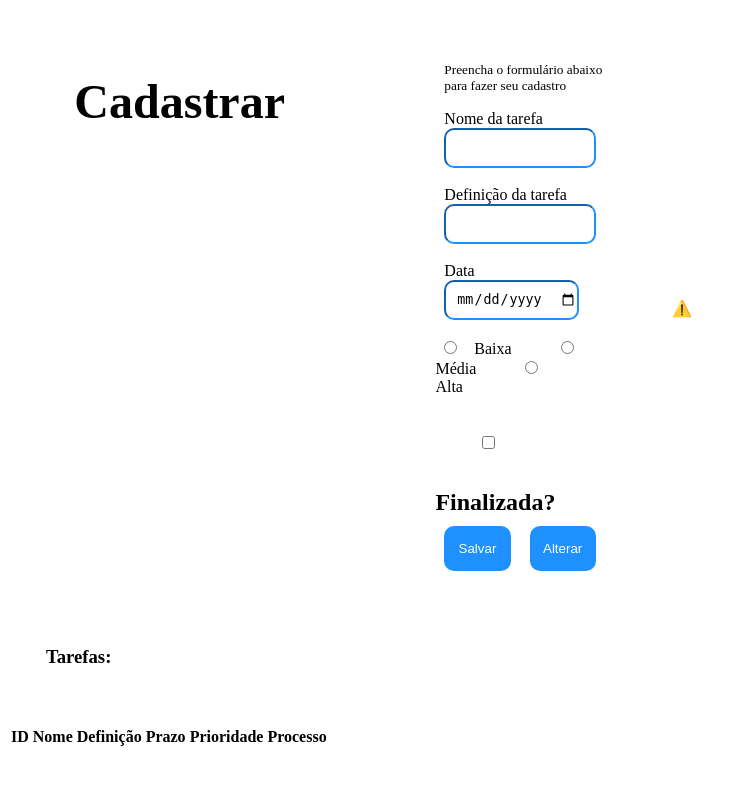
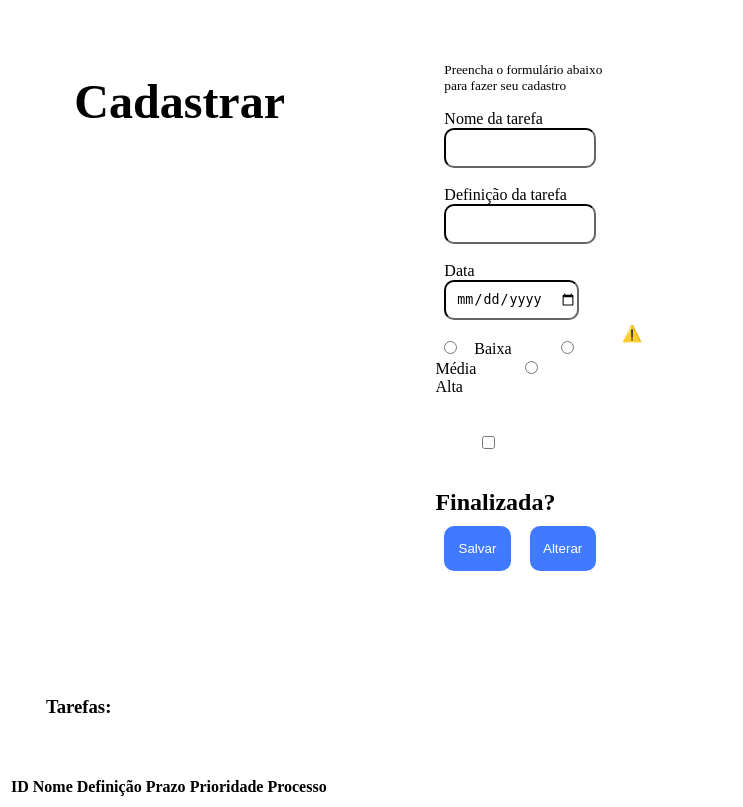
Before and after one commit to LuisLenzi/tasks, a PHP site: template App/views/index/index.phtml in a window 1280 px wide; the page is wider, and only the part inside the window is pictured. Shown: that part, without its empty margins (0-743 px from the left). Before the commit the page ends 746 px from the top of that part, so only its background shows below. Run offline with PHP 8.4, Linux system fonts and the light colour scheme; the template is opened without the code that fills it, so the values that code supplies are empty.

Commit message:
Incrementando Front-End

```diff
--- a/App/views/index/index.phtml
+++ b/App/views/index/index.phtml
@@ -24,7 +24,7 @@
 		height: 40px;
 		margin-left: 10%;
 		outline: 0;
-		border-color: #1E90FF;
+		border-color: #111111;
 	}
 
 	#nome .Nome:hover {
@@ -50,7 +50,7 @@
 		height: 40px;
 		padding-left: 10px;
 		outline: 0;
-		border-color: #1E90FF;
+		border-color: #111111;
 	}
 
 	#nome .Data {
@@ -60,7 +60,7 @@
 		height: 40px;
 		padding-left: 10px;
 		outline: 0;
-		border-color: #1E90FF;
+		border-color: #111111;
 	}
 
 	#nome .PrioridadeLow {
@@ -108,7 +108,7 @@
 
 	#nome .save-button {
 		float: left;
-		background-color: #1E90FF;
+		background-color: #407AFF;
 		color: white;
 		width: 35%;
 		height: 45px;
@@ -129,7 +129,7 @@
 
 	#nome .update-button {
 		float: right;
-		background-color: #1E90FF;
+		background-color: #407AFF;
 		color: white;
 		width: 35%;
 		margin-right: 10%;
@@ -158,8 +158,8 @@
 
 <section>
 	<div class="animation">
-		<script class="animation" src="https://unpkg.com/@lottiefiles/lottie-player@latest/dist/lottie-player.js"></script>
-		<lottie-player class="animation" src="https://assets7.lottiefiles.com/packages/lf20_5buYwf.json" background="transparent" speed="1" style="width: 600px; height: 600px;" loop autoplay></lottie-player>
+		<script src="https://unpkg.com/@lottiefiles/lottie-player@latest/dist/lottie-player.js"></script>
+		<lottie-player src="https://assets6.lottiefiles.com/packages/lf20_xRmNN8.json" background="transparent" speed="1" style="width: 650px; height: 650px;" loop autoplay></lottie-player>
 	</div>
 	<div class="card">
 		<div class="card-header">
--- a/App/views/layout.phtml
+++ b/App/views/layout.phtml
@@ -15,10 +15,17 @@
 		font-family: 'Montserrat', sans-serif;
 	}
 
-	.navbar-brand {
+	.navbar {
 		position: center;
-		margin-top: 0.4%;
 		margin-bottom: 0.4%;
+		padding: 2%;
+		background-color: #407AFF;
+		color: white;
+		font: 700 1.5rem Montserrat;
+	}
+
+	.navbar .text{
+		color: white;
 	}
 
 	.alert {
@@ -29,8 +36,8 @@
 </style>
 
 <body>
-	<nav class="navbar navbar-dark bg-primary">
-		<a class="navbar-brand" href="\">Gerenciador de Tarefas</a>
+	<nav class="navbar">
+		<a class="text" href="\">Gerenciador de Tarefas</a>
 	</nav>
 	<!--messages-->
 	<?php if (isset($this->view->result)) : ?>
```
